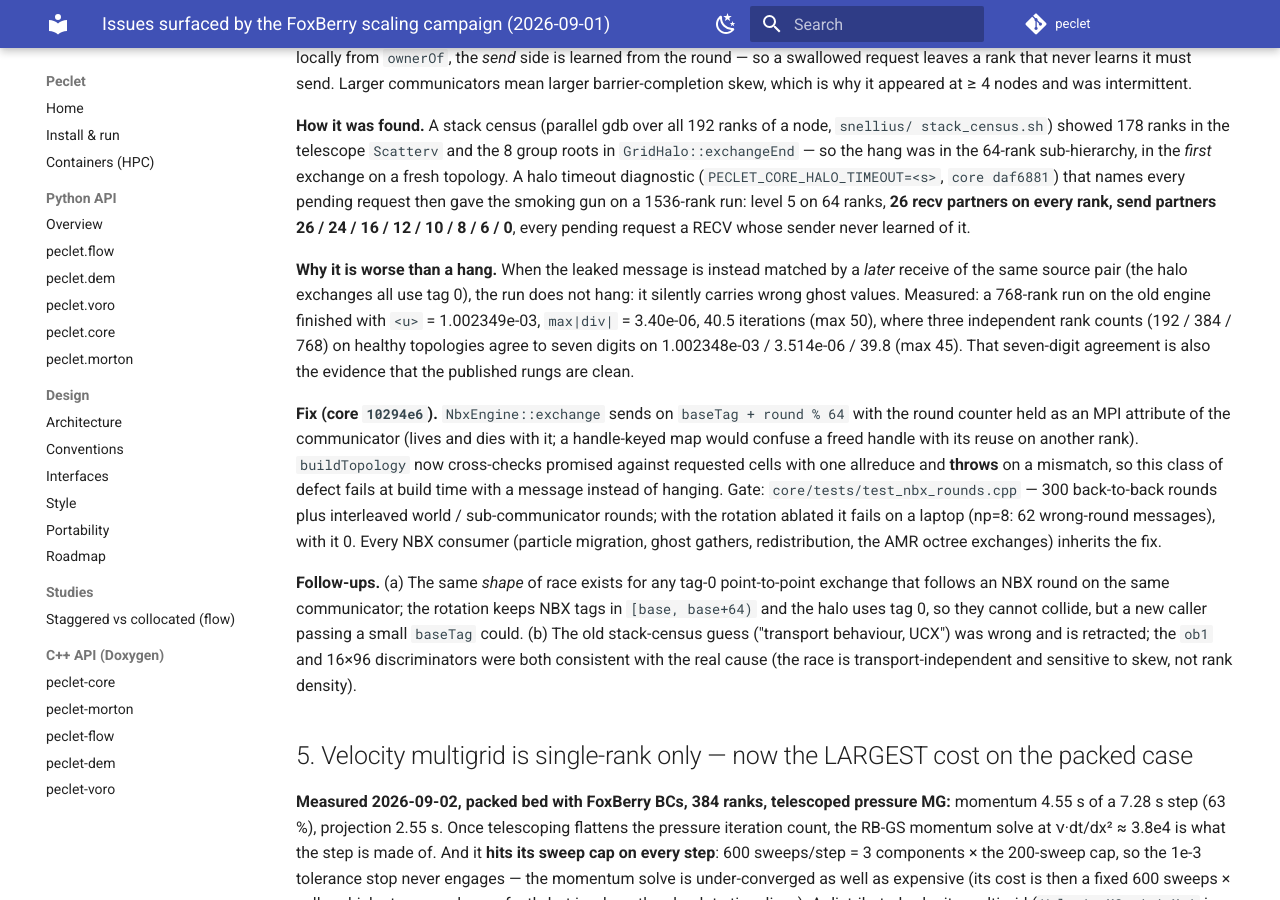
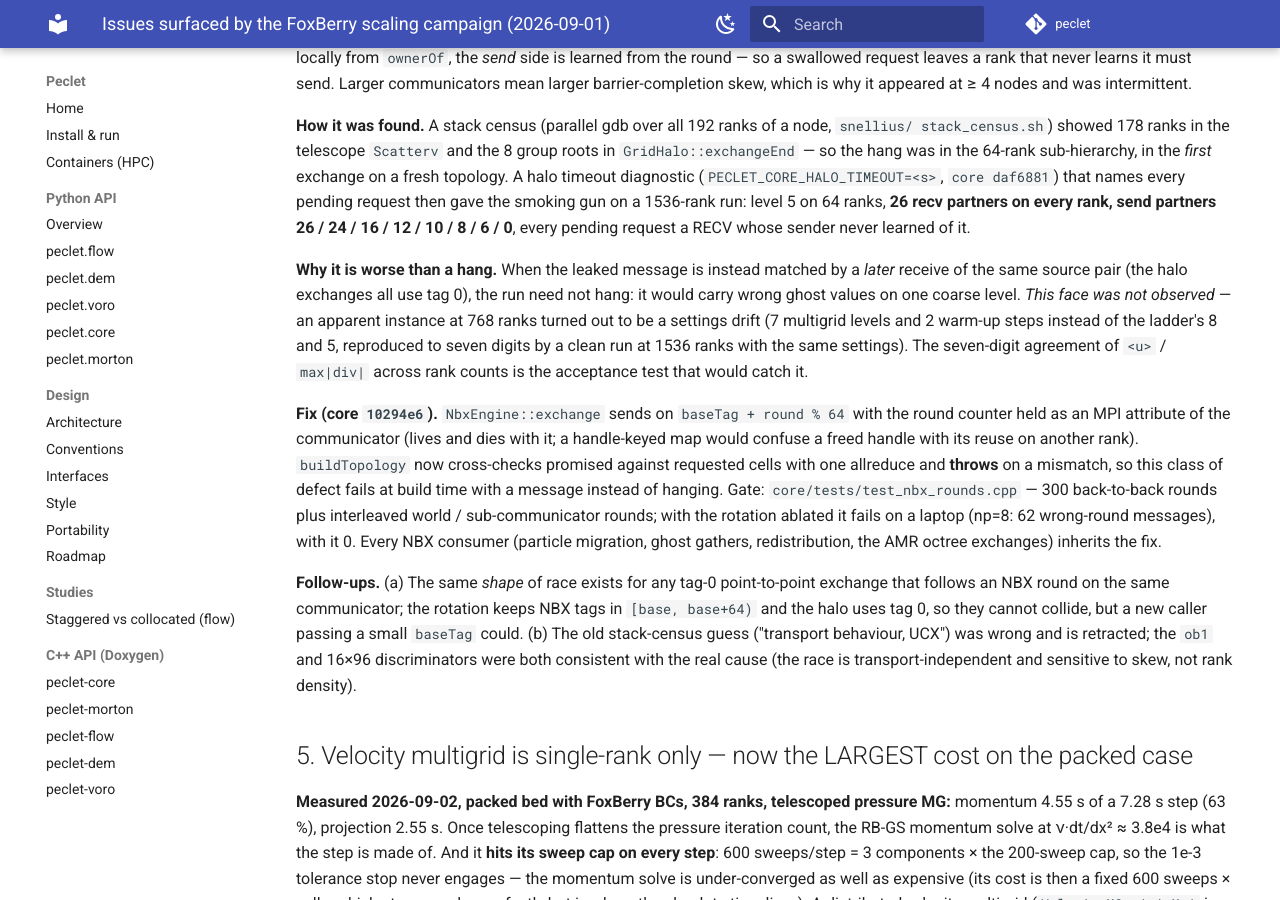
Before and after one commit to computational-chemical-engineering/peclet, an MkDocs documentation site: the page built from docs/SCALING_ISSUES.md, in a window 1280 px wide and 900 px high, scrolled down 3227 px. Built offline with MkDocs 1.6.1 and Material for MkDocs 9.7.7, drawn with Linux system fonts in a browser that asks for light colours; comment, search, counter and statistics services are not loaded.

Commit message:
docs(SCALING_ISSUES): retract the 'silent corruption measured' claim -- it was a MGLEVELS/WARMUP settings drift
Co-Authored-By: Claude Fable 5.1 <noreply@anthropic.com>
Claude-Session: https://claude.ai/code/session_011ro1pkvSwfqxh3e7JxTedi

```diff
--- a/docs/SCALING_ISSUES.md
+++ b/docs/SCALING_ISSUES.md
@@ -145,11 +145,12 @@ names every pending request then gave the smoking gun on a 1536-rank run: level
 pending request a RECV whose sender never learned of it.
 
 **Why it is worse than a hang.** When the leaked message is instead matched by a *later* receive
-of the same source pair (the halo exchanges all use tag 0), the run does not hang: it silently
-carries wrong ghost values. Measured: a 768-rank run on the old engine finished with `<u>` =
-1.002349e-03, `max|div|` = 3.40e-06, 40.5 iterations (max 50), where three independent rank counts
-(192 / 384 / 768) on healthy topologies agree to seven digits on 1.002348e-03 / 3.514e-06 / 39.8
-(max 45). That seven-digit agreement is also the evidence that the published rungs are clean.
+of the same source pair (the halo exchanges all use tag 0), the run need not hang: it would carry
+wrong ghost values on one coarse level. *This face was not observed* — an apparent instance at 768
+ranks turned out to be a settings drift (7 multigrid levels and 2 warm-up steps instead of the
+ladder's 8 and 5, reproduced to seven digits by a clean run at 1536 ranks with the same settings).
+The seven-digit agreement of `<u>` / `max|div|` across rank counts is the acceptance test that
+would catch it.
 
 **Fix (core `10294e6`).** `NbxEngine::exchange` sends on `baseTag + round % 64` with the round
 counter held as an MPI attribute of the communicator (lives and dies with it; a handle-keyed map
```
